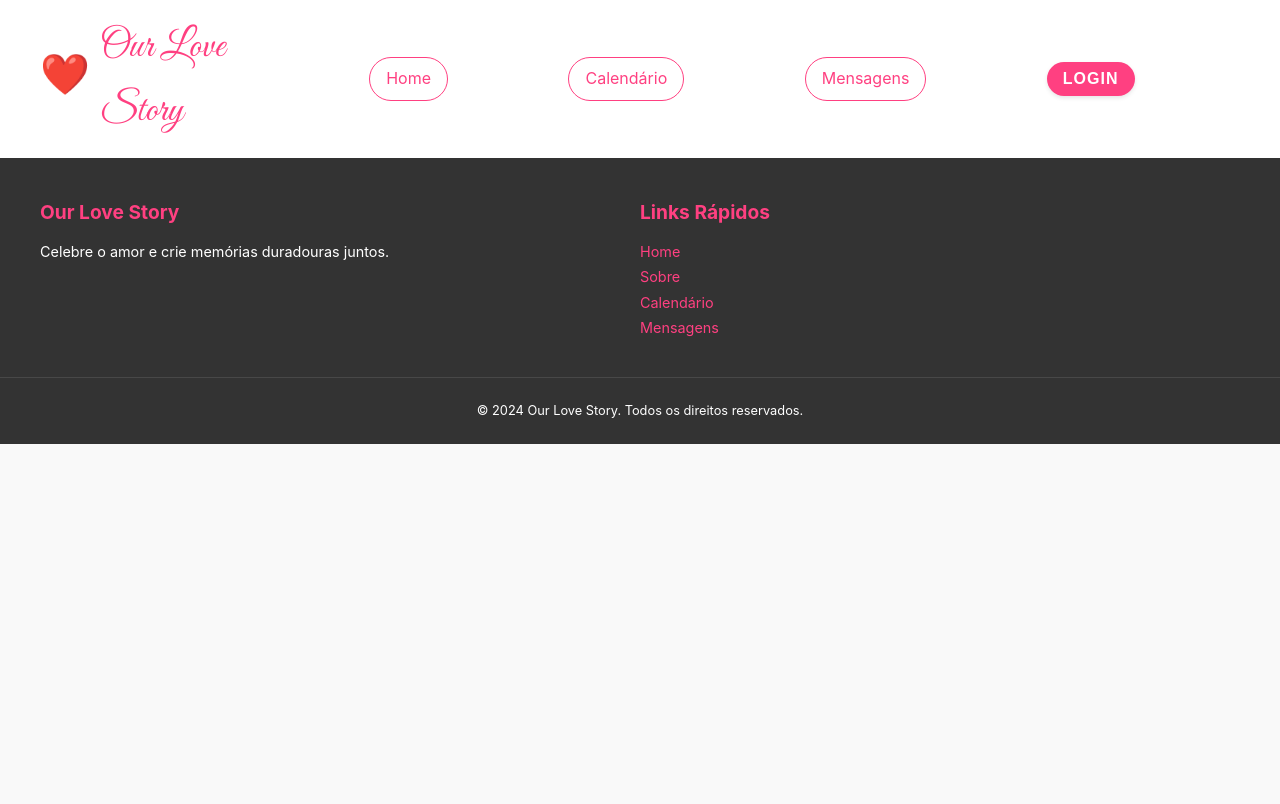
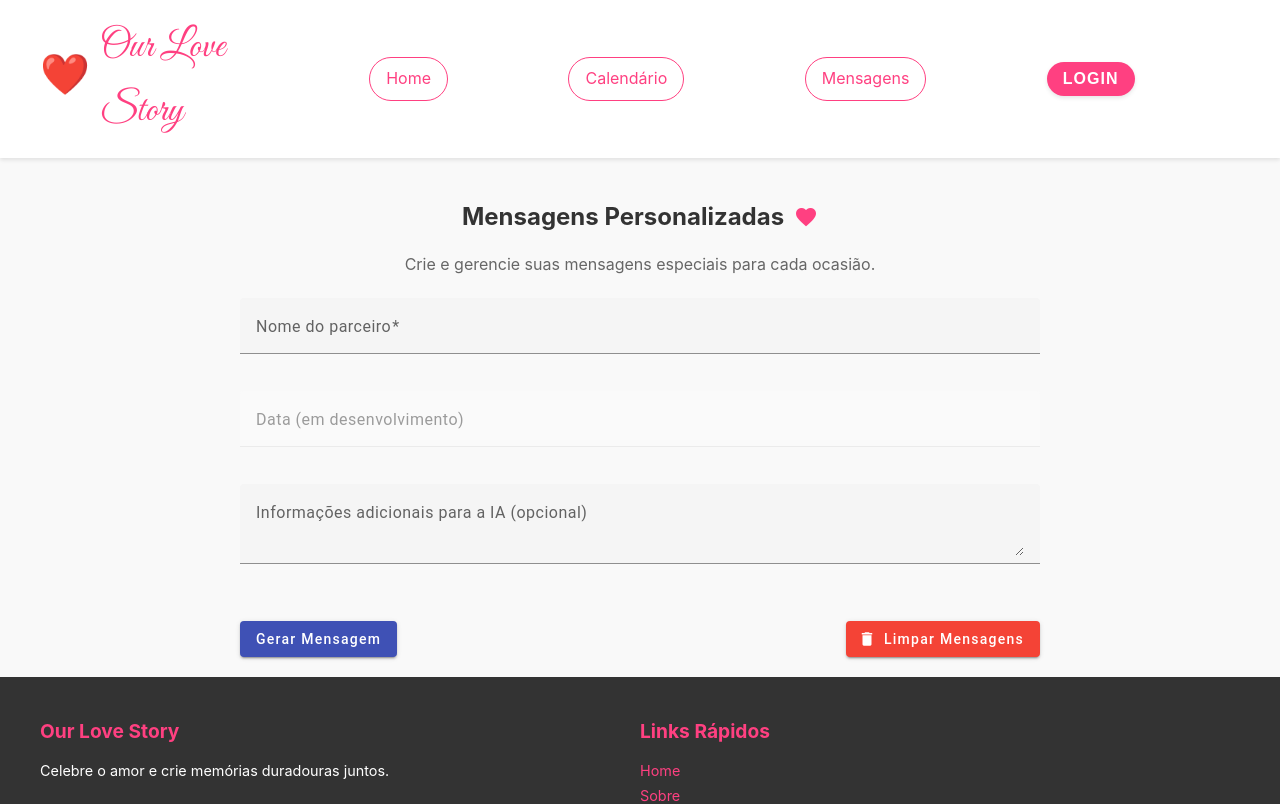
Before and after one commit to OtavioXimarelli/OurStory, an Angular app: page /messages in a window 1280 px wide. Before the commit this address led to /. Shown: the top 804 px of the page. Built offline with nearby package versions, Linux system fonts and the light colour scheme.

Commit message:
new features

```diff
--- a/src/app/app.routes.ts
+++ b/src/app/app.routes.ts
@@ -1,7 +1,9 @@
 import { Routes } from '@angular/router';
 import { HomeComponent } from './home/home.component';
+import { MessageGeneratorComponent } from './components/message-generator/message-generator.component';
 
 export const routes: Routes = [
   { path: '', component: HomeComponent }, // Rota raiz para HomeComponent
+  { path: 'messages', component: MessageGeneratorComponent },
   // Adicione outras rotas conforme necessário
 ];
--- a/src/app/components/message-generator/message-generator.component.html
+++ b/src/app/components/message-generator/message-generator.component.html
@@ -1 +1,50 @@
-<p>message-generator works!</p>
+<div class="message-generator-container">
+  <h2 class="title">Mensagens Personalizadas <mat-icon>favorite</mat-icon></h2>
+  <p class="subtitle">Crie e gerencie suas mensagens especiais para cada ocasião.</p>
+
+  <div class="input-section">
+    <mat-form-field appearance="fill">
+      <mat-label>Nome do parceiro</mat-label>
+      <input matInput [(ngModel)]="partnerName" required placeholder="Digite o nome do seu parceiro">
+    </mat-form-field>
+
+    <mat-form-field appearance="fill">
+      <mat-label>Data (em desenvolvimento)</mat-label>
+      <input matInput disabled placeholder="Funcionalidade em desenvolvimento">
+    </mat-form-field>
+
+    <mat-form-field appearance="fill">
+      <mat-label>Informações adicionais para a IA (opcional)</mat-label>
+      <textarea matInput [(ngModel)]="additionalInfo" placeholder="Adicione informações para personalizar a mensagem"></textarea>
+    </mat-form-field>
+
+    <div class="button-container">
+      <button mat-raised-button color="primary" (click)="handleGenerateMessage()" [disabled]="loading">
+        {{ loading ? 'Gerando...' : 'Gerar Mensagem' }}
+      </button>
+      <button mat-raised-button color="warn" (click)="handleClearMessages()">
+        <mat-icon>delete</mat-icon> Limpar Mensagens
+      </button>
+    </div>
+  </div>
+
+  <div class="generated-message-container" *ngIf="generatedMessages.length > 0">
+    <h3>Mensagem Gerada:</h3>
+    <mat-card>
+      <mat-card-content>
+        <p>{{ generatedMessages[0].text }}</p>
+        <small>{{ generatedMessages[0].date }}</small>
+      </mat-card-content>
+    </mat-card>
+  </div>
+
+  <div class="message-history" *ngIf="generatedMessages.length > 1">
+    <h3>Últimas Mensagens Geradas:</h3>
+    <mat-list>
+      <mat-list-item *ngFor="let msg of generatedMessages.slice(1)">
+        <p>{{ msg.text }}</p>
+        <small>{{ msg.date }}</small>
+      </mat-list-item>
+    </mat-list>
+  </div>
+</div>
--- a/src/app/components/message-generator/message-generator.component.scss
+++ b/src/app/components/message-generator/message-generator.component.scss
@@ -0,0 +1,53 @@
+.message-generator-container {
+  max-width: 800px;
+  margin: 0 auto;
+  padding: 20px;
+
+  .title {
+    display: flex;
+    align-items: center;
+    justify-content: center;
+    font-size: 24px;
+    margin-bottom: 10px;
+
+    mat-icon {
+      margin-left: 10px;
+      color: #ff4081;
+    }
+  }
+
+  .subtitle {
+    text-align: center;
+    color: #666;
+    margin-bottom: 20px;
+  }
+
+  .input-section {
+    display: flex;
+    flex-direction: column;
+    gap: 15px;
+  }
+
+  .button-container {
+    display: flex;
+    justify-content: space-between;
+    margin-top: 20px;
+  }
+
+  .generated-message-container, .message-history {
+    margin-top: 30px;
+
+    h3 {
+      font-size: 18px;
+      margin-bottom: 10px;
+    }
+  }
+
+  mat-card {
+    margin-bottom: 15px;
+  }
+
+  mat-list-item {
+    margin-bottom: 10px;
+  }
+}
--- a/src/app/components/message-generator/message-generator.component.ts
+++ b/src/app/components/message-generator/message-generator.component.ts
@@ -1,12 +1,61 @@
-import { Component } from '@angular/core';
+import { Component, OnInit } from '@angular/core';
+import { CommonModule } from '@angular/common';
+import { FormsModule } from '@angular/forms';
+import { MatInputModule } from '@angular/material/input';
+import { MatButtonModule } from '@angular/material/button';
+import { MatIconModule } from '@angular/material/icon';
+import { MatSnackBar, MatSnackBarModule } from '@angular/material/snack-bar';
+import { MatCardModule } from '@angular/material/card';
+import { MatListModule } from '@angular/material/list';
 
 @Component({
   selector: 'app-message-generator',
   standalone: true,
-  imports: [],
+  imports: [CommonModule, FormsModule, MatInputModule, MatButtonModule, MatIconModule, MatSnackBarModule, MatCardModule, MatListModule],
   templateUrl: './message-generator.component.html',
-  styleUrl: './message-generator.component.scss'
+  styleUrls: ['./message-generator.component.scss']
 })
-export class MessageGeneratorComponent {
+export class MessageGeneratorComponent implements OnInit {
+  partnerName: string = '';
+  additionalInfo: string = '';
+  generatedMessages: { text: string, date: string }[] = [];
+  loading: boolean = false;
 
+  constructor(private snackBar: MatSnackBar) {}
+
+  ngOnInit() {
+    const savedMessages = JSON.parse(localStorage.getItem('generatedMessages') || '[]');
+    this.generatedMessages = savedMessages;
+  }
+
+  async handleGenerateMessage() {
+    if (!this.partnerName) {
+      this.snackBar.open('Por favor, preencha o nome do parceiro.', 'Fechar', { duration: 3000 });
+      return;
+    }
+    this.loading = true;
+    try {
+      // Simulate API call
+      await new Promise(resolve => setTimeout(resolve, 1000));
+      const message = `Mensagem romântica gerada para ${this.partnerName}. ${this.additionalInfo}`;
+      const timestamp = new Date().toLocaleString();
+      const newMessage = { text: message, date: timestamp };
+      this.generatedMessages = [newMessage, ...this.generatedMessages.slice(0, 4)];
+      localStorage.setItem('generatedMessages', JSON.stringify(this.generatedMessages));
+      this.snackBar.open('Mensagem gerada com sucesso!', 'Fechar', { duration: 3000 });
+    } catch (error) {
+      console.error("Erro ao gerar mensagem:", error);
+      this.snackBar.open('Erro ao gerar mensagem. Tente novamente.', 'Fechar', { duration: 3000 });
+    } finally {
+      this.loading = false;
+      this.partnerName = '';
+      this
+    }
+  }
+
+  handleClearMessages() {
+    this.generatedMessages = [];
+    localStorage.removeItem('generatedMessages');
+    this.snackBar.open('Mensagens limpas com sucesso!', 'Fechar', { duration: 3000 });
+  }
 }
--- a/src/app/home/home.component.ts
+++ b/src/app/home/home.component.ts
@@ -22,11 +22,11 @@ export class HomeComponent {
       link: '/calendar'
     },
     {
-      icon: 'favorite',
-      title: 'Mensagens do Coração',
-      description: 'Crie e compartilhe mensagens românticas para ocasiões únicas.',
+      icon: 'chat',
+      title: 'Gerador de Mensagens',
+      description: 'Use nossa IA para criar mensagens românticas personalizadas.',
       link: '/messages'
-    },
+    }
     // Adicione mais funcionalidades conforme necessário
   ];
 }
```
